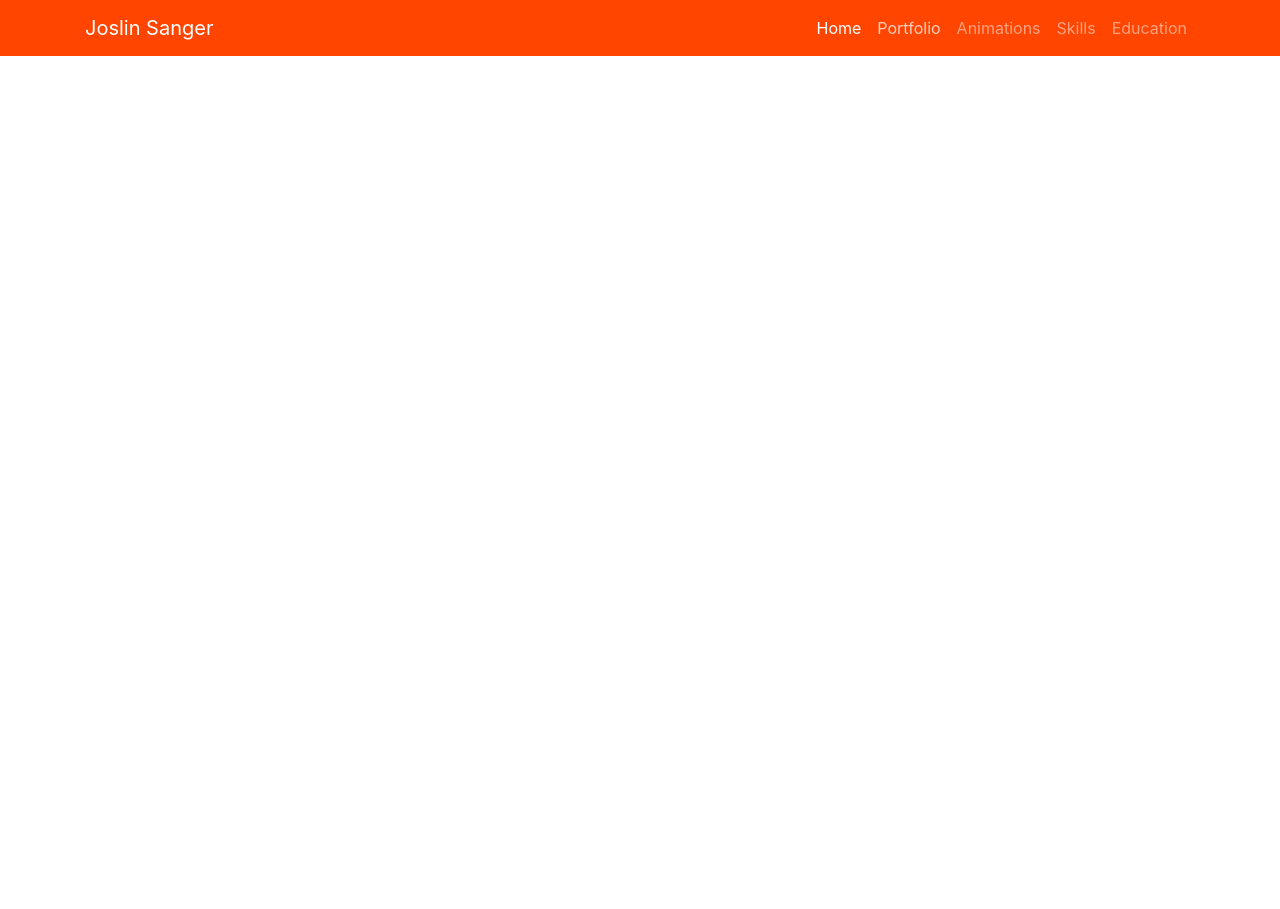
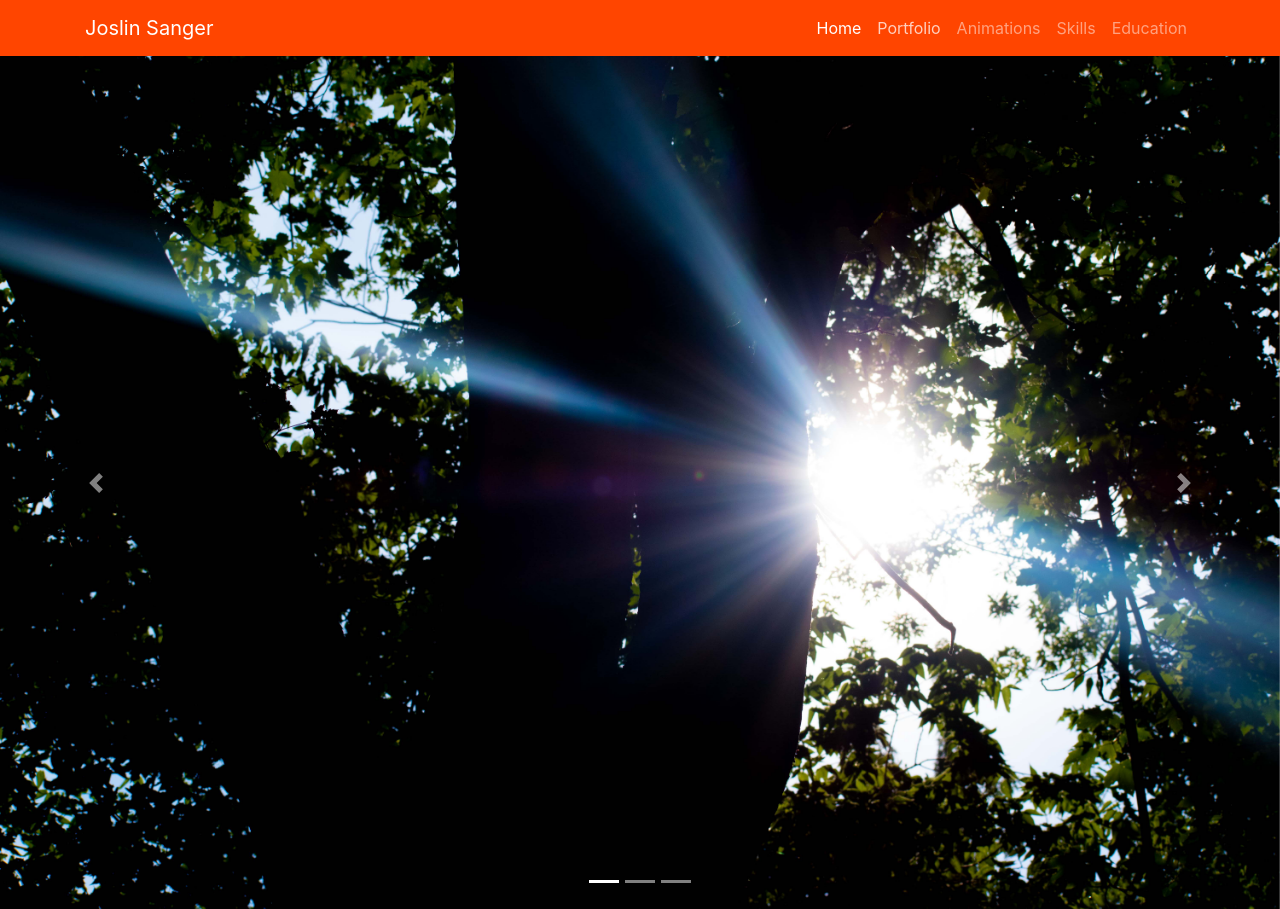
Before and after one commit to nic-dgl203-2021FA/assignment3c-joslin26, a plain HTML site: page index.html in a window 1280 px wide. Both pictures are taken after a click on the link "Portfolio". Before the commit the page ends 800 px from the top, so only its background shows below. Drawn offline with nearby package versions, Linux system fonts and the light colour scheme.

Commit message:
Add image carousel

```diff
--- a/index.html
+++ b/index.html
@@ -11,8 +11,7 @@
 <body>
 
 
-
-
+<!------------------- Navbar ---------------------->
   <nav class="navbar navbar-dark navbar-expand-sm sticky-top" style="background-color: orangered;">
     <div class="container">
       <div class="navbar-brand">Joslin Sanger</div>
@@ -27,6 +26,47 @@
   </nav>
 
 
+<!------------------- carousel ---------------------->
+  <div class="carousel slide carousel-fade" id="featured" data-ride="carousel">
+    <ol class="carousel-indicators">
+      <li data-target="#featured" data-slide-to="0"></li>
+      <li data-target="#featured" data-slide-to="1"></li>
+      <li data-target="#featured" data-slide-to="2" class="active"></li>
+    </ol>
+    <div class="carousel-inner">
+      <div class="carousel-item">
+        <img class="d-block w-100" src="images/light.jpg" alt="Lifestyle Photo">
+      </div>
+      <div class="carousel-item">
+        <img class="d-block w-100" src="images/la.jpg" alt="Mission">
+        <div class="carousel-caption d-none d-md-block">
+          <h3>Joslin, Communications Design Student</h3>
+          <p>Joslin is a student from La Ronge, Saskathewan</p>
+        </div>
+      </div>
+      <div class="carousel-item active">
+        <img class="d-block w-100" src="images/joslin.jpeg" alt="Vaccinations">
+      </div>
+    </div>
+    <a class="carousel-control-prev" href="#featured"
+      role="button" data-slide="prev">
+      <span class="carousel-control-prev-icon"
+        aria-hidden="true">
+        <span class="sr-only">Previous</span>
+      </span>
+    </a>
+    <a class="carousel-control-next" href="#featured"
+      role="button" data-slide="next">
+      <span class="carousel-control-next-icon"
+        aria-hidden="true">
+        <span class="sr-only">Next</span>
+      </span>
+    </a>
+  </div>
+
+  <!-------------------  ---------------------->
+
+
 <script src="https://code.jquery.com/jquery-3.0.0.min.js"></script>
 <script src="js/popper.min.js"></script>
 <script src="js/bootstrap.min.js"></script>
```
Also changed, not shown: images/light.jpg (added), 2 other files.
